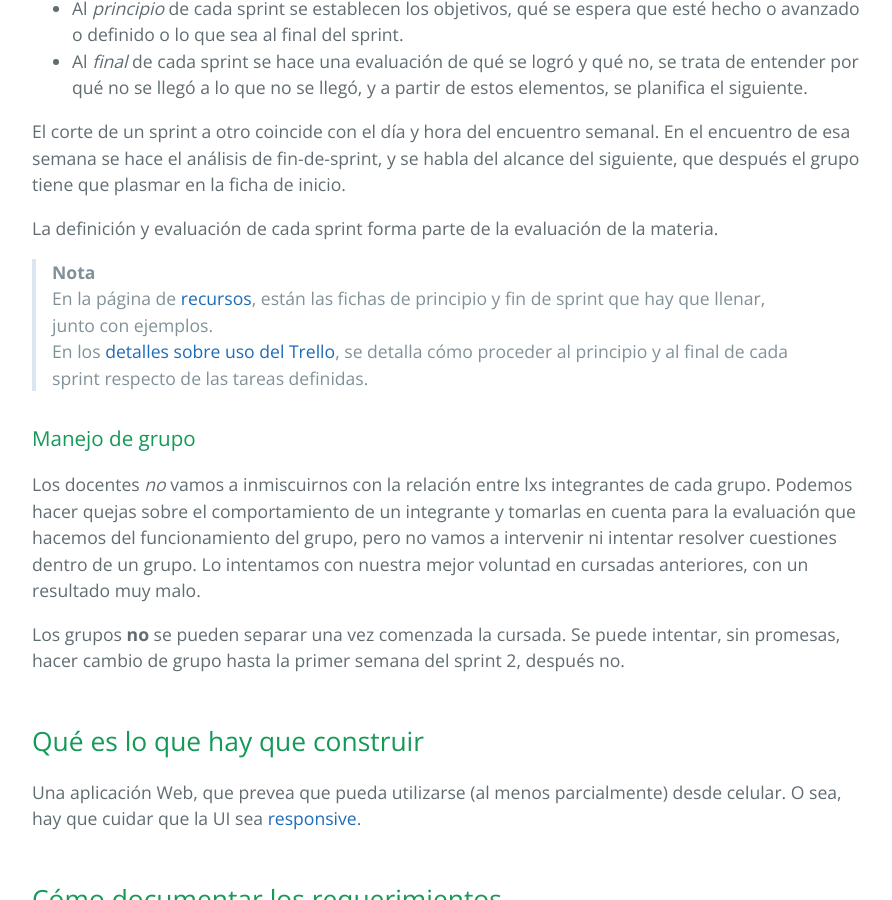
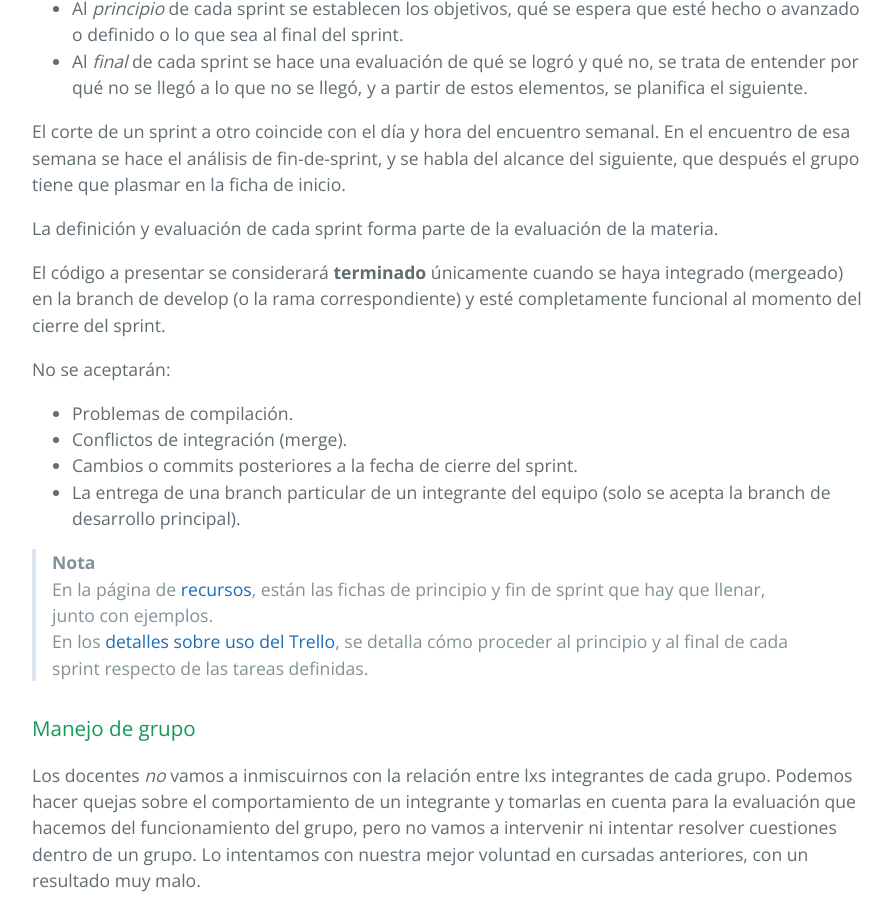
Before and after one commit to unahur-desapp/unahur-desapp-site, a Jekyll site: the page built from pautas-para-la-cursada.md, in a window 1280 px wide and 900 px high, scrolled down 2272 px. Shown: the whole window, without its empty margins (192-1084 px from the left). Built offline with Jekyll 4.4.1, drawn with Linux system fonts in a browser that asks for light colours; our own code applies the rules of GitHub Pages for plain Markdown files.

Commit message:
Update sprint submission guidelines in markdown
Clarified code submission requirements and sprint evaluation criteria.

```diff
--- a/pautas-para-la-cursada.md
+++ b/pautas-para-la-cursada.md
@@ -53,6 +53,15 @@ La mayor parte de los sprints dura tres semanas, probablemente alguno dure dos.
 El corte de un sprint a otro coincide con el día y hora del encuentro semanal. En el encuentro de esa semana se hace el análisis de fin-de-sprint, y se habla del alcance del siguiente, que después el grupo tiene que plasmar en la ficha de inicio.
 
 La definición y evaluación de cada sprint forma parte de la evaluación de la materia.
+
+El código a presentar se considerará **terminado** únicamente cuando se haya integrado (mergeado) en la branch de develop (o la rama correspondiente) y esté completamente funcional al momento del cierre del sprint.
+
+No se aceptarán:
+* Problemas de compilación.
+* Conflictos de integración (merge).
+* Cambios o commits posteriores a la fecha de cierre del sprint.
+* La entrega de una branch particular de un integrante del equipo (solo se acepta la branch de desarrollo principal).
+
 
 > **Nota**
 > En la página de [recursos](./recursos/recursos-index), están las fichas de principio y fin de sprint que hay que llenar, junto con ejemplos.
```
